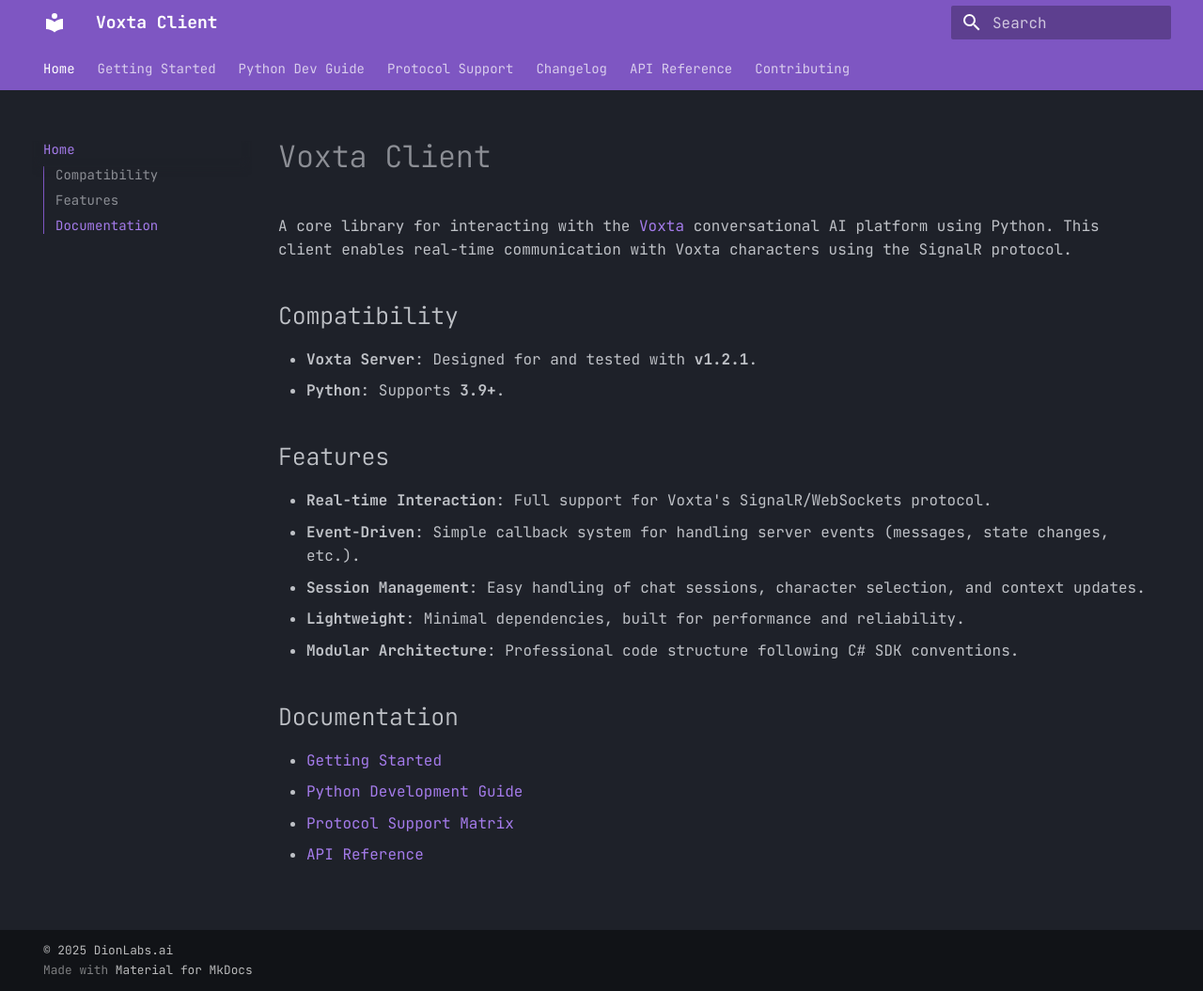
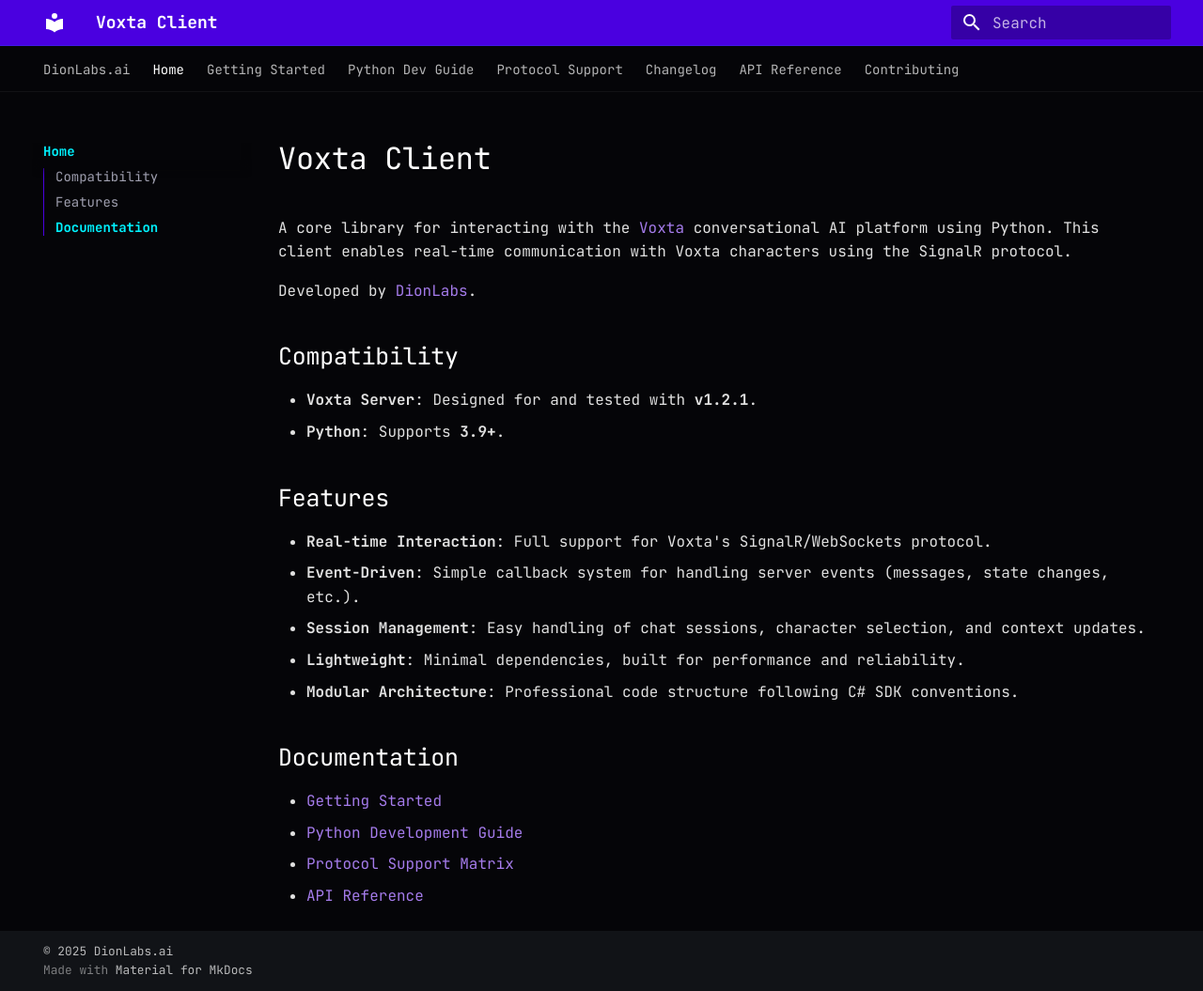
Before and after one commit to dion-labs/voxta-client, an MkDocs documentation site: the page built from docs/index.md, in a window 1280 px wide and 1055 px high. Shown: the whole window at 94% size. Built offline with MkDocs 1.6.1 and Material for MkDocs 9.7.7, drawn with Linux system fonts in a browser that asks for light colours.

Commit message:
add dionalabs.ai link to the docs and update the theme to be more consistent

```diff
--- a/docs/index.md
+++ b/docs/index.md
@@ -1,6 +1,8 @@
 # Voxta Client
 
 A core library for interacting with the [Voxta](https://voxta.ai) conversational AI platform using Python. This client enables real-time communication with Voxta characters using the SignalR protocol.
+
+Developed by [DionLabs](https://dionlabs.ai).
 
 ## Compatibility
 
--- a/docs/stylesheets/extra.css
+++ b/docs/stylesheets/extra.css
@@ -1,10 +1,72 @@
-:root {
-  /* Override Material's default Purple with your exact Dion Violet */
-  --md-primary-fg-color: #4a00e0;
+/*
+  DionLabs Theme Overrides for Material MkDocs
+  Matches dionlabs.ai color palette
+*/
 
-  /* Override Accent with your exact Electric Cyan */
-  --md-accent-fg-color: #00f2ff;
+[data-md-color-scheme="slate"] {
+  /* Core Palette */
+  --md-primary-fg-color:        #4a00e0; /* Dion Violet */
+  --md-primary-fg-color--light:  #6a20ff;
+  --md-primary-fg-color--dark:   #3a00b0;
 
-  /* Make the background slightly darker (Void Black) */
-  --md-default-bg-color: #050508;
+  --md-accent-fg-color:         #00f2ff; /* Electric Cyan */
+  --md-accent-fg-color--transparent: rgba(0, 242, 255, 0.1);
+
+  /* Backgrounds */
+  --md-default-bg-color:        #050508; /* Void Black */
+  --md-default-bg-color--light:  #0a0a0d;
+  --md-default-bg-color--dark:   #000000;
+
+  /* Text Colors */
+  --md-default-fg-color:        #e0e0e0; /* Landing Page Text */
+  --md-default-fg-color--light:  #a0a0b0; /* Subtext */
+  --md-default-fg-color--lighter:#808090;
+
+  /* Code Blocks */
+  --md-code-bg-color:           #0a0a0d;
+  --md-code-fg-color:           #e0e0e0;
+
+  /* Header & Navigation */
+  --md-header-bg-color:         #050508;
+  --md-header-fg-color:         #ffffff;
+  --md-typeset-a-color:         #00f2ff;
 }
+
+/* UI Refinements to match Landing Page Vibe */
+
+/* Remove standard shadow and add a subtle cyan border to the header */
+.md-header {
+  box-shadow: none !important;
+  border-bottom: 1px solid rgba(0, 242, 255, 0.1) !important;
+}
+
+/* Style the navigation tabs */
+.md-tabs {
+  background-color: #050508 !important;
+  border-bottom: 1px solid rgba(255, 255, 255, 0.05);
+}
+
+/* Ensure headings have the lighter tech weight from landing page */
+.md-typeset h1,
+.md-typeset h2,
+.md-typeset h3 {
+  color: #ffffff !important;
+  font-weight: 400 !important;
+}
+
+/* Link hover effects */
+.md-typeset a:hover {
+  color: #4a00e0 !important;
+}
+
+/* Code block styling - matching the landing page "input" feel */
+.md-typeset pre > code {
+  border: 1px solid rgba(255, 255, 255, 0.05) !important;
+  border-radius: 4px;
+}
+
+/* Sidebar adjustments */
+.md-nav__link--active {
+  color: #00f2ff !important;
+  font-weight: 700;
+}
--- a/mkdocs.yml
+++ b/mkdocs.yml
@@ -1,6 +1,6 @@
 site_name: Voxta Client
 site_description: A Python client library for interacting with the Voxta conversational AI platform via SignalR.
-site_url: https://github.com/dion-labs/voxta-client
+site_url: https://voxta.dionlabs.ai
 
 theme:
   name: material
@@ -33,6 +33,7 @@
 copyright: "© 2025 DionLabs.ai"
 
 nav:
+  - DionLabs.ai: https://dionlabs.ai
   - Home: index.md
   - Getting Started: getting-started.md
   - Python Dev Guide: PYTHON_DEVELOPMENT_GUIDE.md
```
Also changed, not shown: docs/changelog.md (line endings or trailing spaces).
